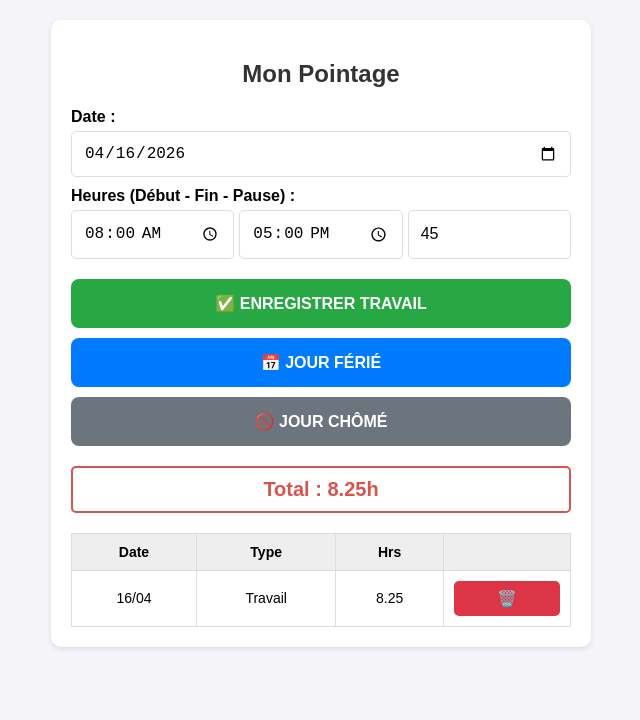
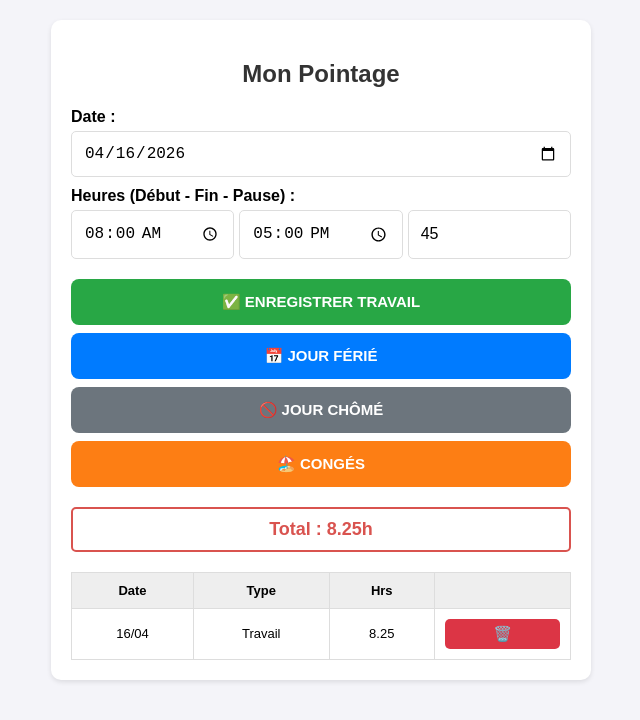
Before and after one commit to sebastienle78/travail, a plain HTML site: page index.html in a window 1280 px wide. Both pictures are taken after a click on the button "✅ ENREGISTRER TRAVAIL". Shown: the whole page, without its empty margins (319-959 px from the left). Drawn offline with Linux system fonts and the light colour scheme.

Commit message:
Update index.html

```diff
--- a/index.html
+++ b/index.html
@@ -1,4 +1,3 @@
-
 <!DOCTYPE html>
 <html lang="fr">
 <head>
@@ -8,21 +7,23 @@
     <style>
         body { font-family: sans-serif; margin: 20px; background: #f4f4f9; }
         .container { max-width: 500px; margin: auto; background: white; padding: 20px; border-radius: 10px; box-shadow: 0 2px 5px rgba(0,0,0,0.1); }
-        h2 { text-align: center; color: #333; }
+        h2 { text-align: center; color: #333; margin-bottom: 20px; }
         label { display: block; margin-top: 10px; font-weight: bold; }
-        input, select { width: 100%; padding: 12px; margin-top: 5px; border: 1px solid #ddd; border-radius: 5px; box-sizing: border-box; font-size: 16px; }
-        .btn-group { display: flex; flex-direction: column; gap: 10px; margin-top: 20px; }
-        button { width: 100%; padding: 15px; border: none; border-radius: 8px; cursor: pointer; font-weight: bold; font-size: 16px; }
-        .btn-save { background: #28a745; color: white; }
-        .btn-ferie { background: #007bff; color: white; }
-        .btn-chome { background: #6c757d; color: white; }
-        table { width: 100%; margin-top: 20px; border-collapse: collapse; font-size: 14px; }
+        input { width: 100%; padding: 12px; margin-top: 5px; border: 1px solid #ddd; border-radius: 5px; box-sizing: border-box; font-size: 16px; }
+        .btn-group { display: flex; flex-direction: column; gap: 8px; margin-top: 20px; }
+        button { width: 100%; padding: 14px; border: none; border-radius: 8px; cursor: pointer; font-weight: bold; font-size: 15px; color: white; display: flex; align-items: center; justify-content: center; gap: 10px; }
+        .btn-save { background: #28a745; } /* Vert */
+        .btn-ferie { background: #007bff; } /* Bleu */
+        .btn-chome { background: #6c757d; } /* Gris */
+        .btn-conge { background: #fd7e14; } /* Orange */
+        table { width: 100%; margin-top: 20px; border-collapse: collapse; font-size: 13px; }
         th, td { border: 1px solid #ddd; padding: 10px; text-align: center; }
         th { background: #eee; }
-        .total { margin-top: 20px; font-size: 20px; font-weight: bold; text-align: center; color: #d9534f; border: 2px solid #d9534f; padding: 10px; border-radius: 5px; }
-        .btn-del { background: #dc3545; color: white; padding: 8px; border-radius: 5px; border: none; }
-        .row-ferie { background-color: #e7f3ff; color: #004085; }
-        .row-chome { background-color: #f8f9fa; font-style: italic; color: #666; }
+        .total { margin-top: 20px; font-size: 18px; font-weight: bold; text-align: center; color: #d9534f; border: 2px solid #d9534f; padding: 10px; border-radius: 5px; }
+        .btn-del { background: #dc3545; padding: 6px 10px; border-radius: 5px; border: none; color: white; }
+        .row-ferie { background-color: #e7f3ff; }
+        .row-chome { background-color: #f8f9fa; font-style: italic; }
+        .row-conge { background-color: #fff3e6; }
     </style>
 </head>
 <body>
@@ -44,6 +45,7 @@
         <button class="btn-save" onclick="addEntry('Travail')">✅ ENREGISTRER TRAVAIL</button>
         <button class="btn-ferie" onclick="addEntry('Férié')">📅 JOUR FÉRIÉ</button>
         <button class="btn-chome" onclick="addEntry('Chômé')">🚫 JOUR CHÔMÉ</button>
+        <button class="btn-conge" onclick="addEntry('Congés')">🏖️ CONGÉS</button>
     </div>
 
     <div class="total">Total : <span id="totalHours">0.00</span>h</div>
@@ -104,10 +106,14 @@
         let total = 0;
         entries.forEach((e, index) => {
             total += e.hours;
-            const rowClass = e.type === 'Férié' ? 'row-ferie' : (e.type === 'Chômé' ? 'row-chome' : '');
+            let rowClass = '';
+            if(e.type === 'Férié') rowClass = 'row-ferie';
+            if(e.type === 'Chômé') rowClass = 'row-chome';
+            if(e.type === 'Congés') rowClass = 'row-conge';
+
             body.innerHTML += `
                 <tr class="${rowClass}">
-                    <td>${new Date(e.date).toLocaleDateString('fr-FR', {day: '2-digit', month: '2-digit'})}</td>
+                    <td>${new Date(e.date).toLocaleDateString('fr-FR', {day:'2-digit', month:'2-digit'})}</td>
                     <td>${e.type}</td>
                     <td>${e.hours > 0 ? e.hours : '-'}</td>
                     <td><button class="btn-del" onclick="deleteEntry(${index})">🗑️</button></td>
```
